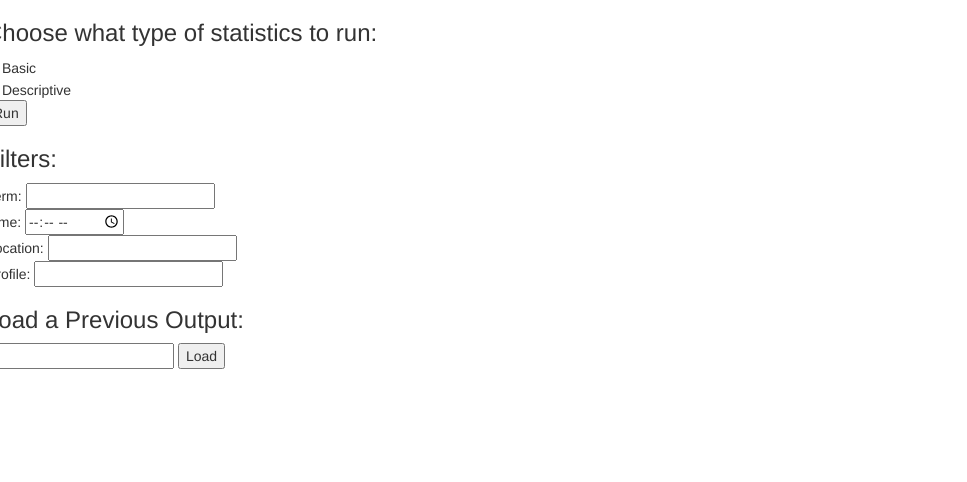
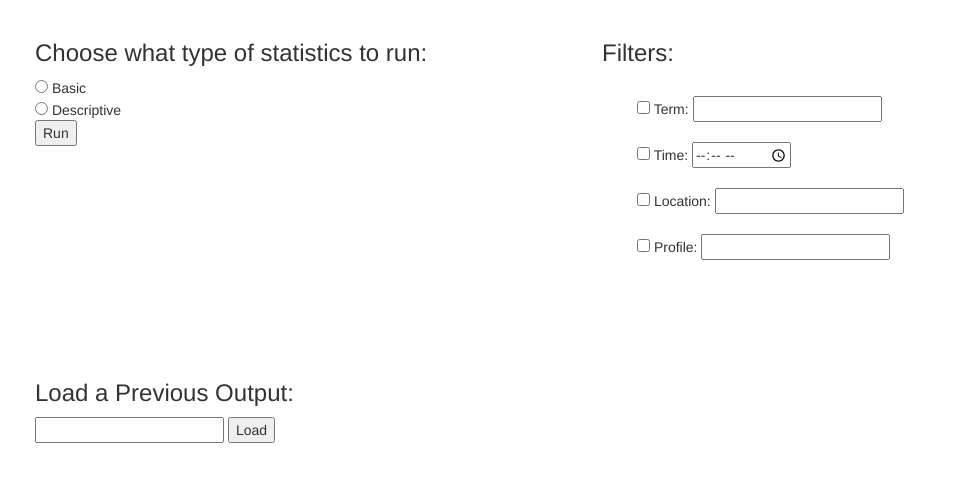
Before and after one commit to lru-avershave/CapstoneProject, a Flask app: page / in a window 1280 px wide. Shown: the top 482 px of the page, without its empty margins (0-967 px from the left). Run offline with Flask 2, Linux system fonts and the light colour scheme; some libraries are stand-ins or nearby versions.

Commit message:
Implements stylesheet for the input form

```diff
--- /dev/null
+++ b/app/static/css/input_styles.css
@@ -0,0 +1,16 @@
+.column {
+    float: left;
+    width: 45%;
+  }
+
+  .row{
+    padding-left: 50px;
+    padding-top: 20px;
+  }
+
+  /* Clear floats after the columnt */
+  .row:after {
+    content: "";
+    display: table;
+    clear: both;
+  }
--- a/app/templates/input_form.html
+++ b/app/templates/input_form.html
@@ -1,14 +1,15 @@
 {% extends "bootstrap/base.html" %}
 
 {% block title %}
-<h1 style="text-align: center;">Tweet Basic Stats</h1>
+Tweet Basic Stats
 {% endblock title %}
 
 {% block content %}
-    <div class="row">
+
+<div class = "row">
         <!--Creates the first column for choosing type of statistics-->
         <div class = "column">
-            <h3>Choose what type of statistics to run:</h3>
+            <h3> Choose what type of statistics to run:</h3 >
             <input type = "radio" name = "statistics" value = "basic"> Basic<br>
             <input type = "radio" name = "statistics" value = "descriptive"> Descriptive<br>
             <input type = "button" name = "run_stats" value = "Run">
@@ -36,9 +37,14 @@
         </div>
     </div>
 
-    <!-- Creates the load old output row -->
+    <br>
+    <br>
+    <br>
+    <br>
+
     <div class = "row">
-        <h3>Load a Previous Output:</h3>
+        <!-- Creates the load old output row -->
+        <h3> Load a Previous Output:</h3>
         <input type = "text" name = "old_output" value = "">
         <input type = "button" name = "load_old_output" value = "Load">
     </div>
@@ -49,5 +55,6 @@
 {% endblock scripts %}
 
 {% block styles %}
+    <link rel="stylesheet" href="{{ url_for('static', filename='css/input_styles.css') }}">
 {{super()}}
 {% endblock styles %}
```
Also changed, not shown: app/templates/output_basic_form.html (+8 -0 lines).
